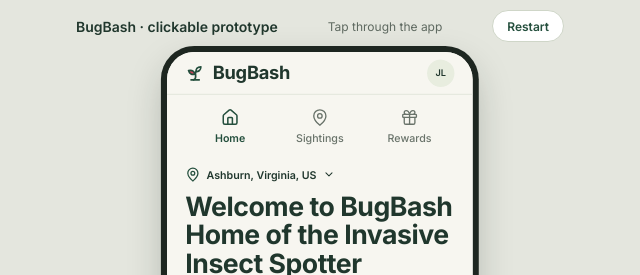
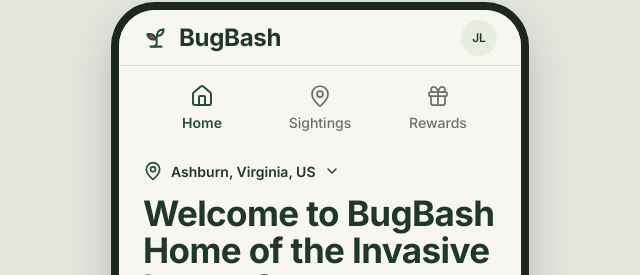
Before and after one commit to cromalily/bioglow, a plain HTML site: page index.html in a window 1280 px wide. Shown: the top 275 px of the page, without its empty margins (320-960 px from the left). Drawn offline with Linux system fonts and the light colour scheme.

Commit message:
Remove top header

```diff
--- a/index.html
+++ b/index.html
@@ -36,7 +36,6 @@
 </style>
 </head>
 <body>
-<div class="bb-bar"><h1>BugBash · clickable prototype</h1><span>Tap through the app</span><button type="button" id="bb-restart">Restart</button></div>
 <div class="bb-stage"><div class="bb-phone-wrap" id="bb-wrap"><div class="bb-phone" id="bb-phone">
 <section class="bb-screen" id="screen-Main" data-screen="Main">
 
```
